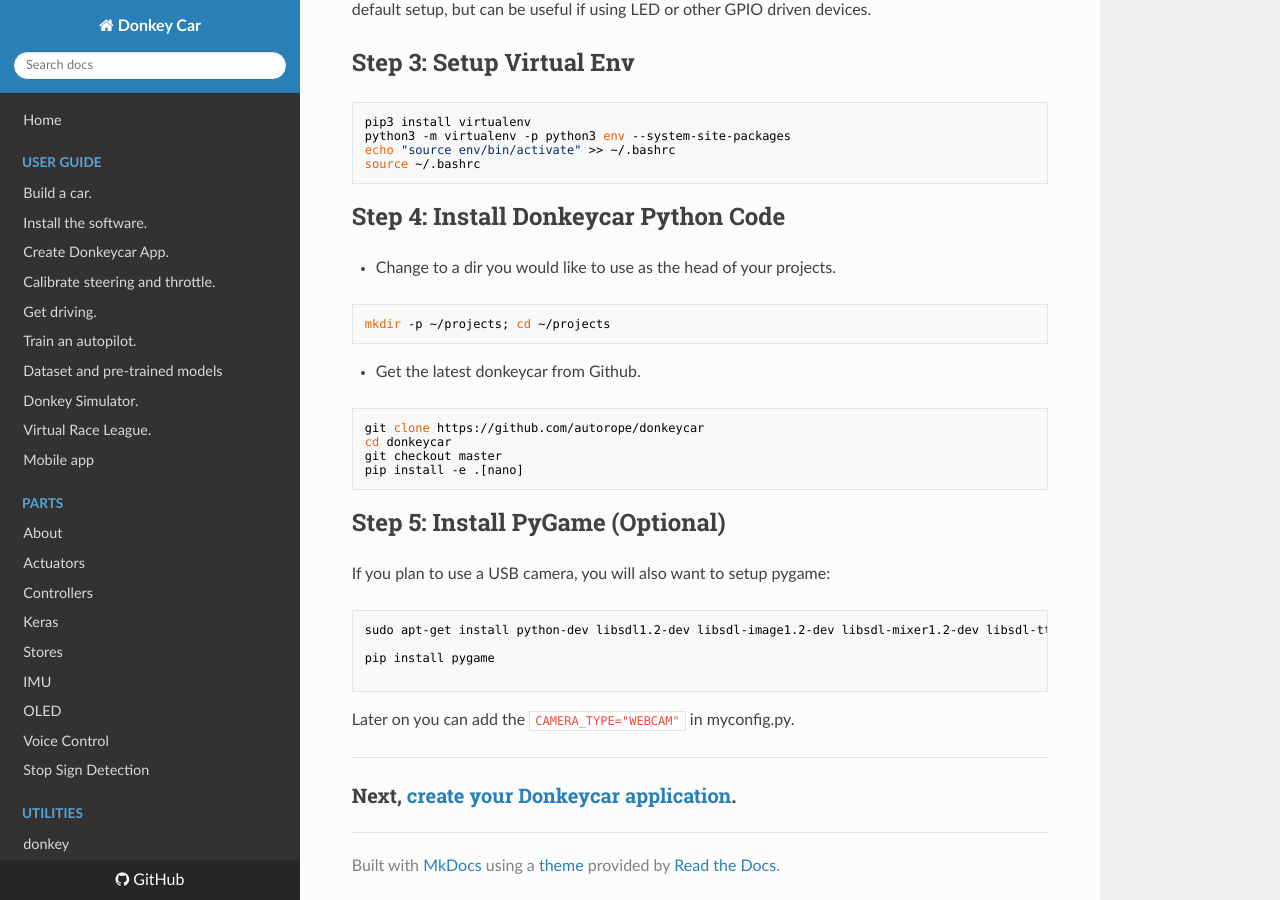
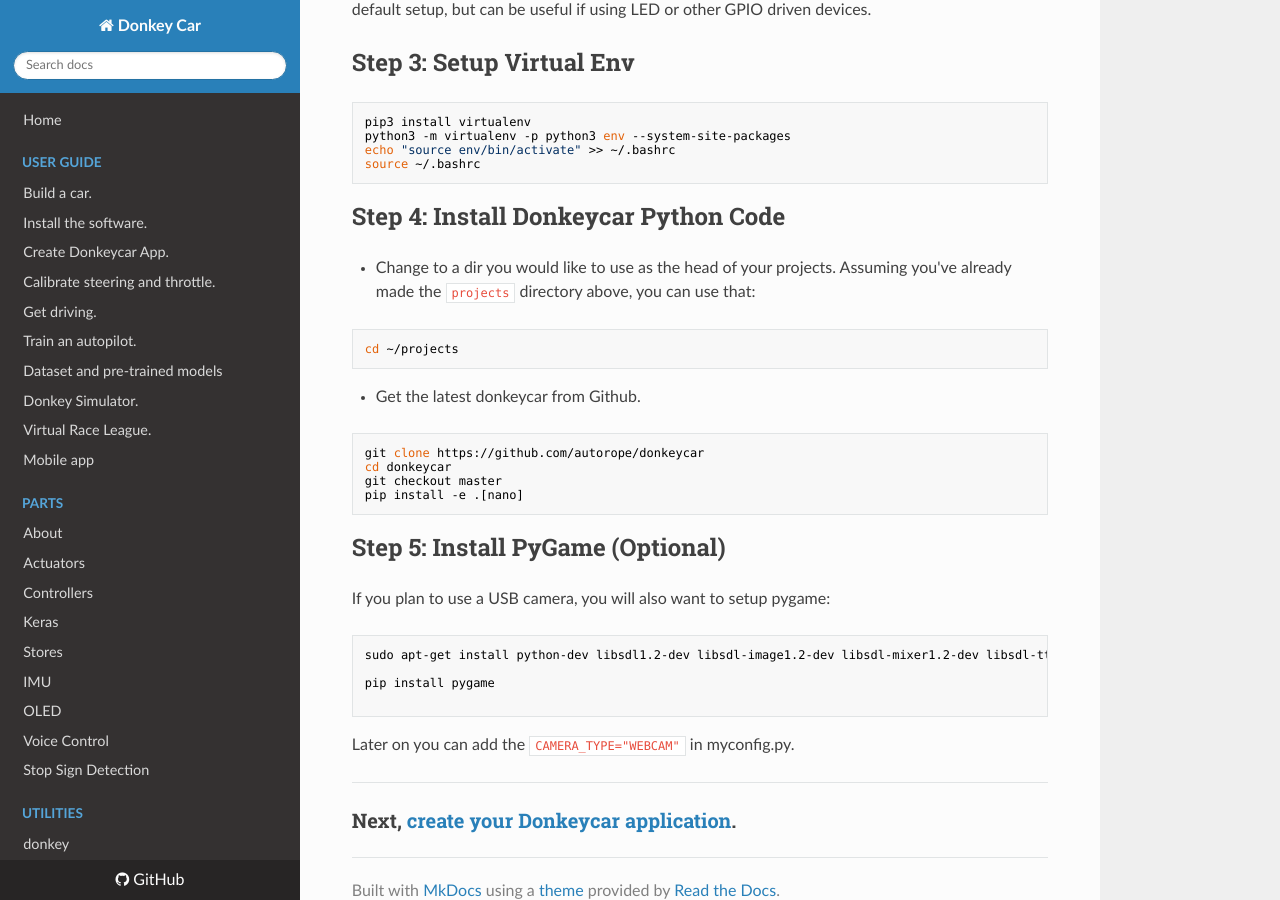
Before and after one commit to autorope/donkeydocs, an MkDocs documentation site: the page built from docs/guide/robot_sbc/setup_jetson_nano.md, in a window 1280 px wide and 900 px high, scrolled down 1597 px. Built offline with MkDocs 1.6.1, drawn with Linux system fonts in a browser that asks for light colours; nearby versions of some CDN libraries; old or Windows-style settings are respelled for this version of MkDocs.

Commit message:
Remove repeat of mkdir projects

````diff
--- a/docs/guide/robot_sbc/setup_jetson_nano.md
+++ b/docs/guide/robot_sbc/setup_jetson_nano.md
@@ -77,10 +77,10 @@ source ~/.bashrc
 
 ##  Step 4: Install Donkeycar Python Code
 
-* Change to a dir you would like to use as the head of your projects.
+* Change to a dir you would like to use as the head of your projects. Assuming you've already made the `projects` directory above, you can use that:
 
 ```bash
-mkdir -p ~/projects; cd ~/projects
+cd ~/projects
 ```
 
 * Get the latest donkeycar from Github.
````
